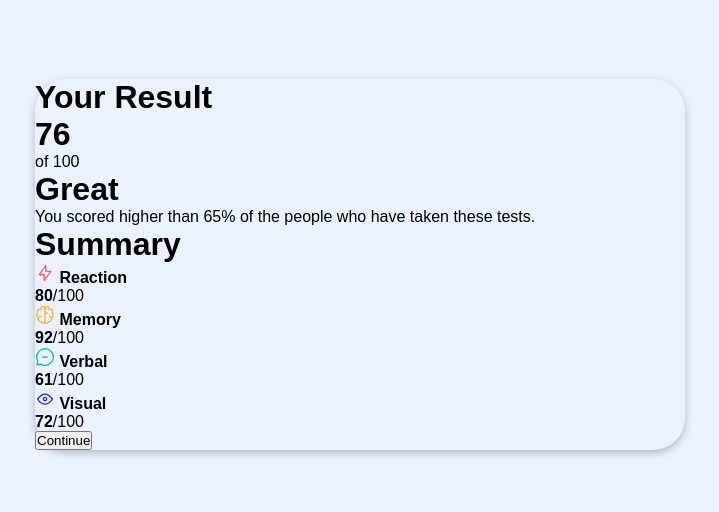
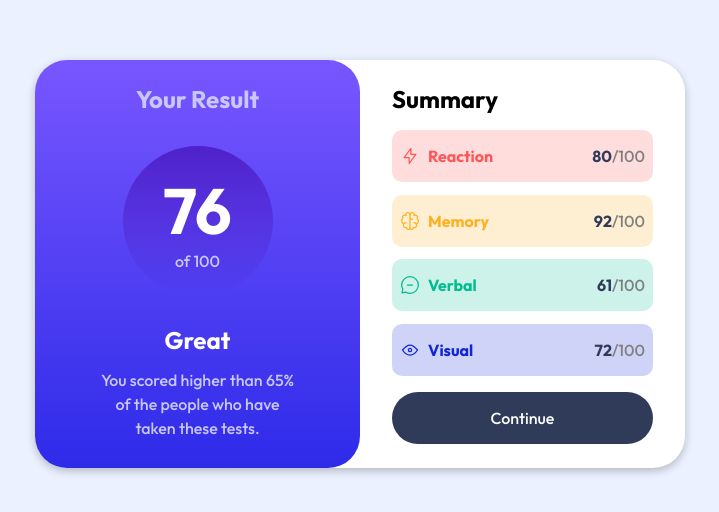
Before and after one commit to DarKevinP/frontendmentor_02, a plain HTML site: page index.html in a window 1280 px wide. Shown: the part 136-648 px from the top of the page, without its empty margins (280-999 px from the left). Drawn offline with Linux system fonts and the light colour scheme.

Commit message:
finalizacion del desafio a las 00:46 del 6 de marzo del 2023 :)

```diff
--- a/estilos.css
+++ b/estilos.css
@@ -1,3 +1,5 @@
+@import url('https://fonts.googleapis.com/css2?family=Outfit:wght@500;700;800&display=swap');
+
 :root{
 --Light-red: hsl(0, 100%, 67%);
 --Orangey-yellow: hsl(39, 100%, 56%);
@@ -16,11 +18,15 @@
 --Dark-gray-blue: hsl(224, 30%, 27%);
 }
 
+h1{
+    font-size: 1.5rem;
+}
+
 *{
     padding: 0;
     margin: 0;
     box-sizing: border-box;
-    font-family: "Hanken Grotesk", sans-serif;
+    font-family: 'Outfit', sans-serif;
 }
 
 body{
@@ -31,13 +37,182 @@ body{
     background-color: var(--Pale-blue);
 }
 
-.containermain{
-
-    /* margin: auto;
-    display: flex; */
-/*
-    background-color: white; */
+.container{
     box-shadow: rgba(0, 0, 0, 0.24) 0px 3px 8px;
     border-radius: 2rem;
     width: 650px;
+    background-color: var(--White);
+
 }
+
+.containermain{
+    display: flex;
+    justify-content: space-between;
+}
+
+.result{
+    width: 50%;
+    padding: 1.5rem 2rem;
+    border-radius: 2rem;
+    background: linear-gradient(to bottom, var(--Light-slate-blue-background),var(--Light-royal-blue-background));
+    text-align: center;
+    display: flex;
+    flex-direction: column;
+    align-items: center;
+    gap: 1rem;
+}
+.result .tituloresult{
+    color: var(--Light-lavender);
+    margin-bottom: 1rem;
+}
+
+.result .titulonumeros{
+    width: 150px;
+    height: 150px;
+    border-radius: 50%;
+    background: linear-gradient(to bottom, var(--Violet-blue-circle),var(--Persian-blue-circle));
+    display: flex;
+    justify-content: center;
+    align-items: center;
+    flex-direction: column;
+}
+
+.titulonumeros h1{
+    color: var(--White);
+    font-size: 4rem;
+}
+
+.titulonumeros p{
+    color: var(--Light-lavender);
+}
+
+.result b{
+    color: var(--White);
+    font-size: 1.5rem;
+    margin-top: 1rem;
+}
+.result .tituloanotacion{
+    color: var(--Light-lavender);
+    width: 200px;
+}
+
+.result .tituloanotacion h1{
+    line-height: 3.5rem;
+}
+.result .tituloanotacion p{
+    line-height: 1.5rem;
+}
+
+.summary{
+    width: 50%;
+    padding: 1.5rem 2rem;
+    display: flex;
+    flex-direction: column;
+    gap: 1rem;
+}
+
+.summary h1{
+    color: black;
+    font-weight: 600;
+}
+
+.acciones{
+    display: flex;
+    flex-direction: column;
+    gap: .8rem;
+}
+
+.containeraccion{
+    display: flex;
+    border-radius: 10px;
+    align-items: center;
+    justify-content: space-between;
+    padding: 1rem .5rem;
+}
+
+.containeraccion:nth-child(1){
+    background-color: hsla(0, 100%, 67%, .2);
+}
+
+.containeraccion:nth-child(1) .insignia b{
+    color: var(--Light-red);
+}
+
+.containeraccion:nth-child(2){
+    background-color: hsla(39, 100%, 56%, .2);
+}
+
+.containeraccion:nth-child(2) .insignia b{
+    color: var(--Orangey-yellow);
+}
+
+.containeraccion:nth-child(3){
+    background-color: hsla(166, 100%, 37%, .2);
+}
+
+.containeraccion:nth-child(3) .insignia b{
+    color: var(--Green-teal);
+}
+
+.containeraccion:nth-child(4){
+    background-color: hsla(234, 85%, 45%, .2);
+}
+
+.containeraccion:nth-child(4) .insignia b{
+    color: var(--Cobalt-blue);
+}
+
+.insignia{
+    display: flex;
+    align-items: center;
+    gap: .5rem;
+}
+
+.acciones p{
+    color: gray;
+}
+
+.acciones p b{
+    color: var(--Dark-gray-blue);
+}
+
+.boton{
+    margin-top: auto;
+    padding: 1rem;
+    border: none;
+    border-radius: 2rem;
+    background: var(--Dark-gray-blue);
+    cursor: pointer;
+    font-size: 1rem;
+    color: var(--White);
+}
+
+.boton:hover{
+    background: linear-gradient(to bottom, var(--Light-slate-blue-background),var(--Light-royal-blue-background));
+}
+
+/* media query para que sea responsive */
+
+@media screen and (max-width:650px) {
+
+    body{
+        align-items: flex-start;
+        background-color: white;
+    }
+    .container{
+        box-shadow: none;
+    }
+    .containermain{
+        flex-direction: column;
+    }
+    .result{
+        border-radius: 0 0 1rem 1rem;
+        width: 100%;
+    }
+    .result .tituloanotacion{
+        width: 250px;
+    }
+    .summary{
+        width: 100%;
+    }
+}
--- a/index.html
+++ b/index.html
@@ -7,18 +7,13 @@
   <link rel="icon" type="image/png" sizes="32x32" href="./assets/images/favicon-32x32.png">
   <link href="estilos.css" rel="stylesheet" />
 
-  <title>Frontend Mentor | Results summary component</title>
+  <title>Kevin P. | Results summary component</title>
 
-  <!-- Feel free to remove these styles or customise in your own stylesheet 👍 -->
-  <style>
-    .attribution { font-size: 11px; text-align: center; }
-    .attribution a { color: hsl(228, 45%, 44%); }
-  </style>
 </head>
 <body>
 
+  <div class="container">
     <div class="containermain">
-
       <div class="result">
         <div class="tituloresult">
           <h1>Your Result</h1>
@@ -28,42 +23,57 @@
           <p>of 100</p>
         </div>
         <div class="tituloanotacion">
-        <h1>Great</h1>
+          <h1><b>Great</b></h1>
           <p>You scored higher than 65% of the people who have taken these tests.</p>
         </div>
       </div>
 
       <div class="summary">
         <h1>Summary</h1>
+        <div class="acciones">
           <div class="containeraccion">
+            <div class="insignia">
               <img src="assets/images/icon-reaction.svg" alt="icono-reaction"/>
               <b>Reaction</b>
+            </div>
             <p><b>80</b>/100</p>
           </div>
           <div class="containeraccion">
+            <div class="insignia">
               <img src="assets/images/icon-memory.svg" alt="icono-reaction"/>
               <b>Memory</b>
+            </div>
             <p><b>92</b>/100</p>
           </div>
           <div class="containeraccion">
+            <div class="insignia">
               <img src="assets/images/icon-verbal.svg" alt="icono-reaction"/>
               <b>Verbal</b>
+            </div>
             <p><b>61</b>/100</p>
           </div>
           <div class="containeraccion">
+            <div class="insignia">
               <img src="assets/images/icon-visual.svg" alt="icono-reaction"/>
               <b>Visual</b>
+            </div>
             <p><b>72</b>/100</p>
           </div>
+        </div>
 
-      <button class="btn">Continue</button>
+
+        <button class="boton">Continue</button>
 
       </div>
+    </div>
+
+
   </div>
 
   <!-- <div class="attribution">
     Challenge by <a href="https://www.frontendmentor.io?ref=challenge" target="_blank">Frontend Mentor</a>.
     Coded by <a href="#">Pinillos Medina Kevin</a>.
   </div> -->
+
 </body>
 </html>
```
Lines whose indentation alone changed are shown as unchanged.
